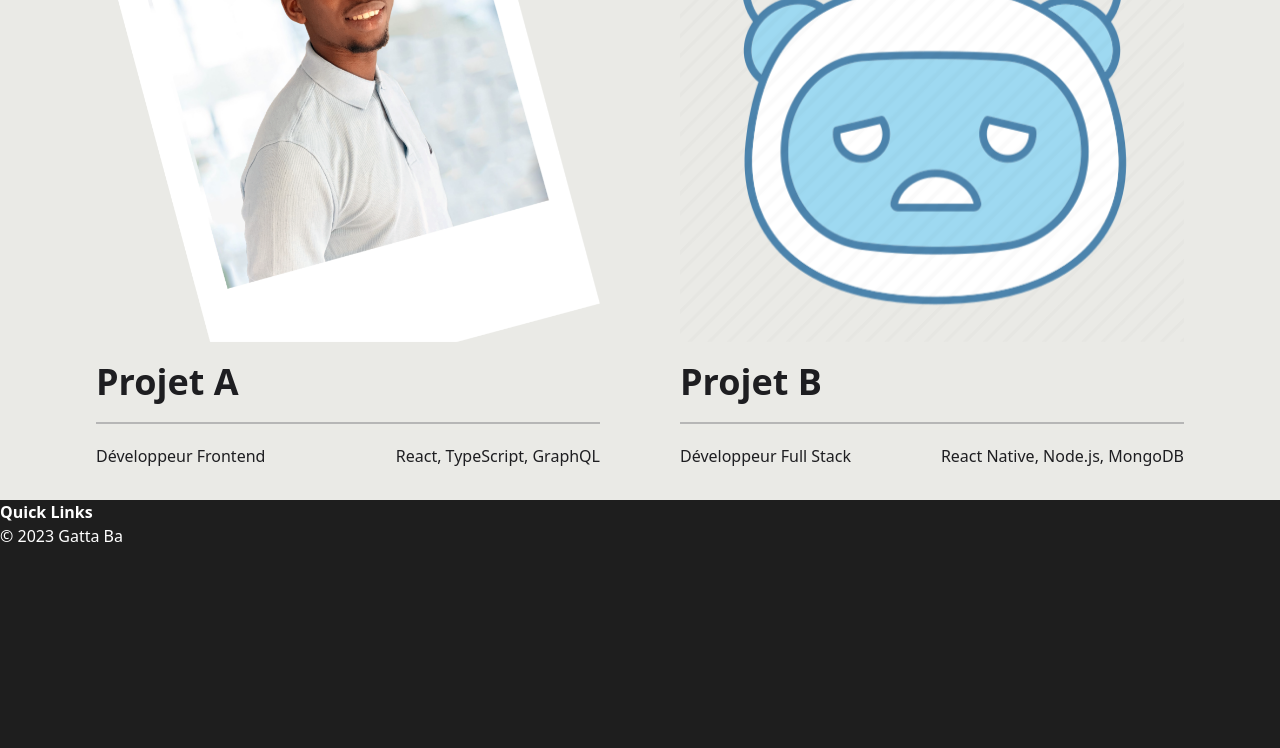
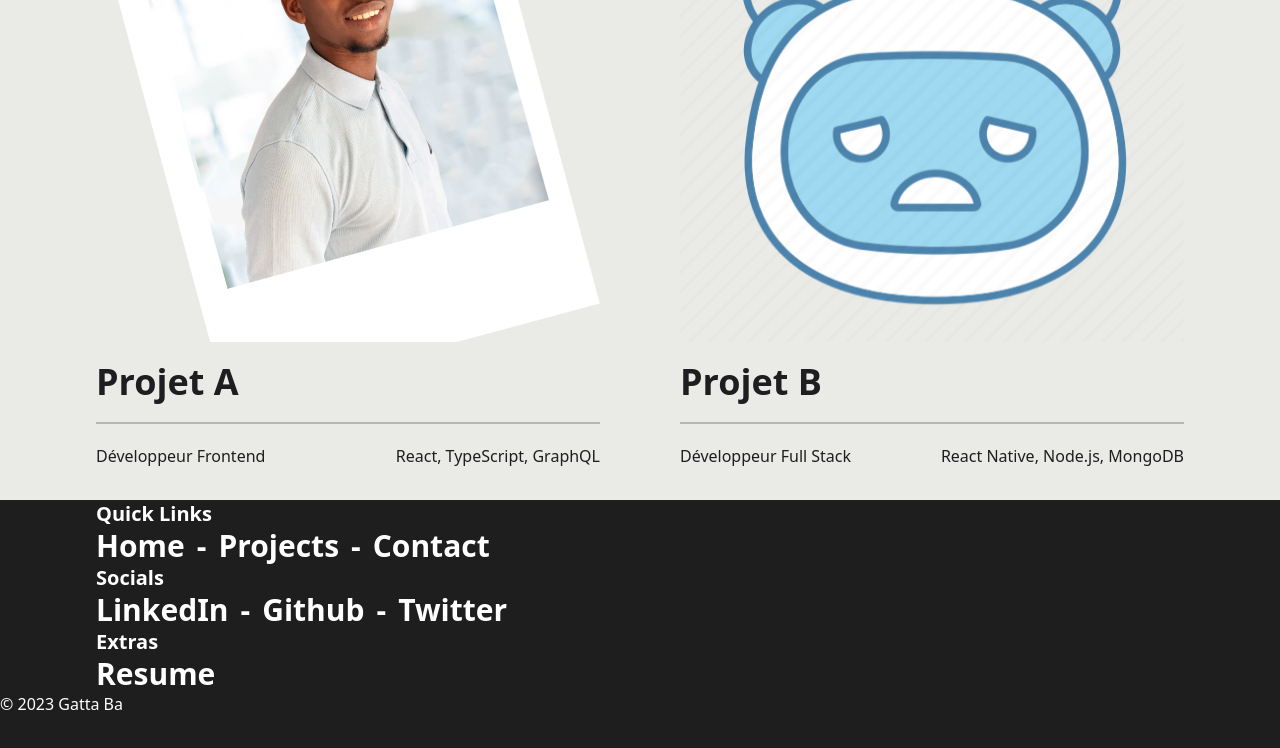
Before and after one commit to byodd/portfolio-23, a Next.js app: page / in a window 1280 px wide. Shown: the part 2548-3296 px from the top of the page. Built offline with nearby package versions, Linux system fonts and the light colour scheme.

Commit message:
added footer

```diff
--- a/src/app/components/contact-footer.tsx
+++ b/src/app/components/contact-footer.tsx
@@ -1,14 +1,51 @@
+import Link from "next/link";
 
 export default function ContactFooter() {
   return (
-        <div className="bg-darker-grey w-full min-h-screen text-white">
-            <div className="font-semibold">
-                <span className="">Quick Links</span>
+    <div className="bg-darker-grey w-full min-h-screen text-white flex flex-col">
+      <div className="font-semibold text-xl pl-24 ">
         <div>
-
+          <span>Quick Links</span>
+          <div className="flex flex-row gap-3 text-3xl">
+            <Link href="/" className="hover:underline">
+              Home
+            </Link>
+            -
+            <Link href="/projects" className="hover:underline">
+              Projects
+            </Link>
+            -
+            <Link href="/contact" className="hover:underline">
+              Contact
+            </Link>
+          </div>
+        </div>
+        <div>
+          <span>Socials</span>
+          <div className="flex flex-row gap-3 text-3xl">
+            <Link href="https://www.linkedin.com/in/gattaba/" className="hover:underline">
+              LinkedIn
+            </Link>
+            -
+            <Link href="https://github.com/gattacode" className="hover:underline">
+              Github
+            </Link>
+            -
+            <Link href="https://twitter.com/spacialkid" className="hover:underline">
+              Twitter
+            </Link>
+          </div>
+        </div>
+        <div>
+          <span>Extras</span>
+          <div className="flex flex-row gap-3 text-3xl">
+            <Link href="/" className="hover:underline">
+              Resume
+            </Link>
+          </div>
         </div>
       </div>
       <p>&copy; {new Date().getFullYear()} Gatta Ba</p>
     </div>
   );
-};
+}
```
Lines whose indentation alone changed are shown as unchanged.
